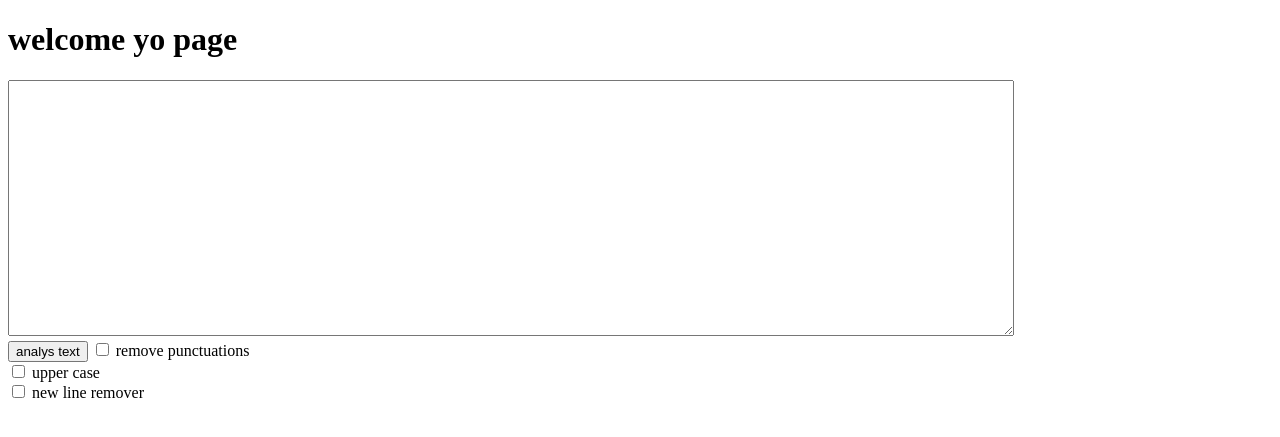
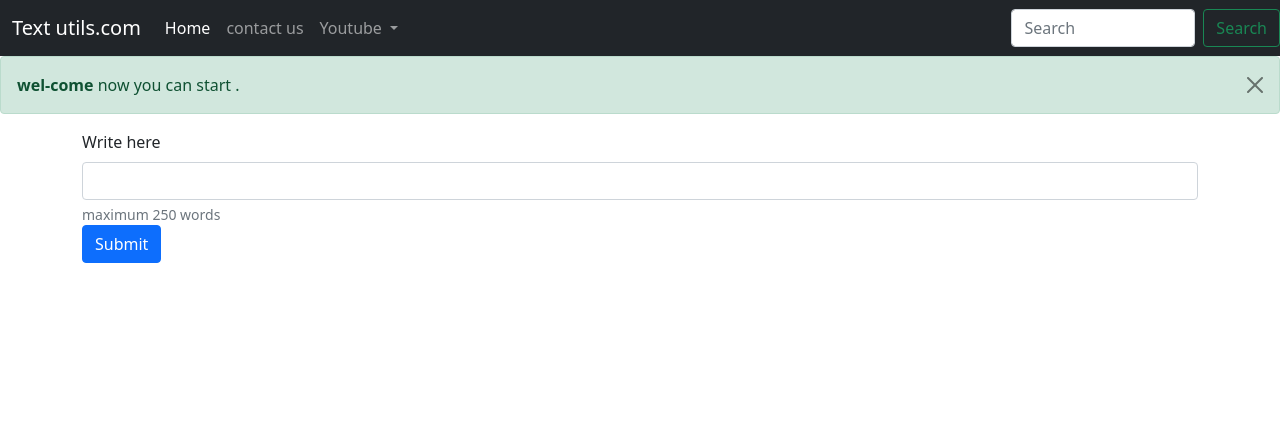
Before and after one commit to viral390/Text_utils, a Python web app: template templates/index.html in a window 1280 px wide. Shown: the top 437 px of the page. Run offline with Jinja, Linux system fonts and the light colour scheme; the template is opened without the code that fills it, so the values that code supplies are empty.

Commit message:
add bootstarp

```diff
--- a/templates/index.html
+++ b/templates/index.html
@@ -1,19 +1,61 @@
-<!DOCTYPE html>
+<!doctype html>
 <html lang="en">
-<head>
-	<meta charset="UTF-8">
-	<title>template is working</title>
-</head>
-<body>
-<h1>welcome yo page</h1>
+  <head>
+    <!-- Required meta tags -->
+    <meta charset="utf-8">
+    <meta name="viewport" content="width=device-width, initial-scale=1">
 
-<form action="/analyze" method="get">
-	<textarea name="text" style='margin: 0px; width: 1000px; height: 250px;'> </textarea><br>
-	<button style="submit">analys text</button>
-	<input type="checkbox" name="rmpunc"> remove punctuations<br>
-	<input type="checkbox" name="fullcaps"> upper case<br>
-	<input type="checkbox" name="newlineremover"> new line remover<br>
+    <!-- Bootstrap CSS -->
+    <link href="https://cdn.jsdelivr.net/npm/bootstrap@5.0.0-beta1/dist/css/bootstrap.min.css" rel="stylesheet" integrity="sha384-giJF6kkoqNQ00vy+HMDP7azOuL0xtbfIcaT9wjKHr8RbDVddVHyTfAAsrekwKmP1" crossorigin="anonymous">
+
+    <title>Text utils.com</title>
+  </head>
+  <body>
+  <nav class="navbar navbar-expand-lg navbar-dark bg-dark">
+  <div class="container-fluid">
+    <a class="navbar-brand" href="#">Text utils.com</a>
+    <button class="navbar-toggler" type="button" data-bs-toggle="collapse" data-bs-target="#navbarNavDropdown" aria-controls="navbarNavDropdown" aria-expanded="false" aria-label="Toggle navigation">
+      <span class="navbar-toggler-icon"></span>
+    </button>
+    <div class="collapse navbar-collapse" id="navbarNavDropdown">
+      <ul class="navbar-nav">
+        <li class="nav-item">
+          <a class="nav-link active" aria-current="page" href="#">Home</a>
+        </li>
+		  <li class="nav-item">
+          <a class="nav-link" href="#">contact us</a>
+        </li>
+        <li class="nav-item dropdown">
+          <a class="nav-link dropdown-toggle" href="#" id="navbarDropdownMenuLink" role="button" data-bs-toggle="dropdown" >
+            Youtube
+          </a>
+        </li>
+      </ul>
+    </div>
+  </div>
+
+	   <form class="d-flex">
+      <input class="form-control me-2" type="search" placeholder="Search" aria-label="Search">
+      <button class="btn btn-outline-success" type="submit">Search</button>
+    </form>
+</nav>
+   <div class="alert alert-success alert-dismissible fade show" role="alert">
+  <strong>wel-come</strong> now you can start .
+  <button type="button" class="btn-close" data-bs-dismiss="alert" aria-label="Close"></button>
+</div>
+  <div class="container">
+	  <form>
+  <div class="form-group">
+    <label for="text area" class="form-label">Write here</label>
+    <input type="text" class="form-control" id="text area" row="3">
+    <div id="emailHelp" class="form-text">maximum 250 words</div>
+  </div>
+
+  <button type="submit" class="btn btn-primary">Submit</button>
 </form>
 
-</body>
+  </div>
+
+
+  </body>
 </html>
```
Also changed, not shown: templates/index2.html (added, +19 -0 lines).
